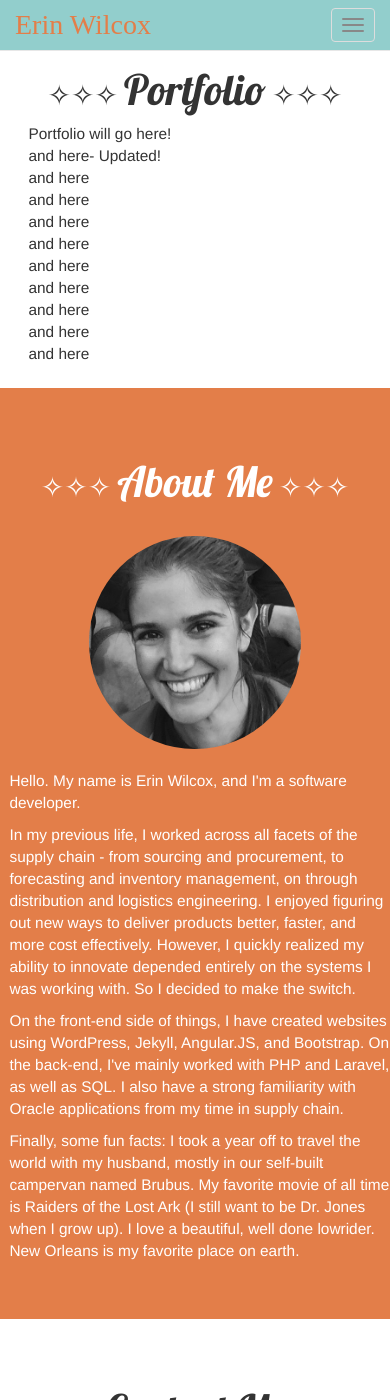
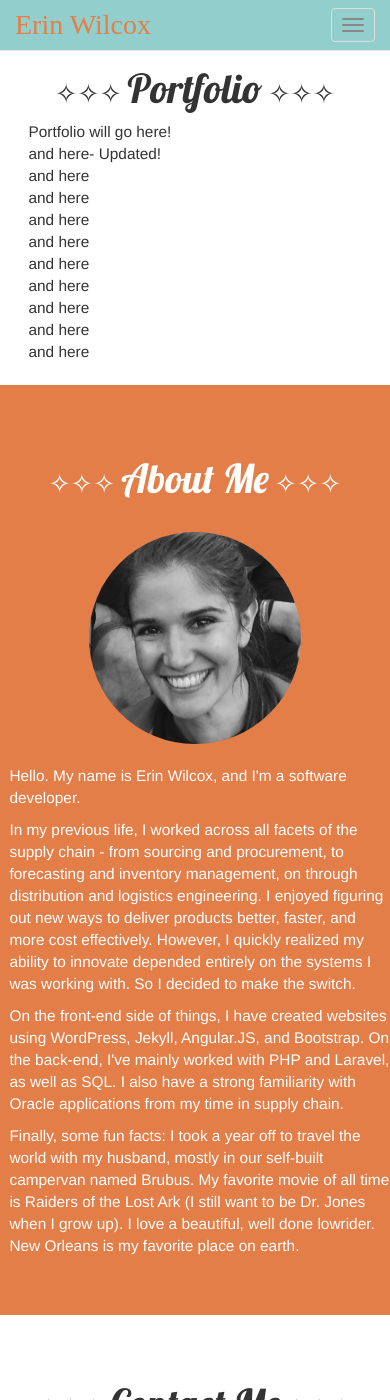
Before and after one commit to brookin8/brookin8.github.io, a Jekyll site: the page built from index.html, in a window 390 px wide and 1400 px high. Built offline with Jekyll 4.4.1, drawn with Linux system fonts in a browser that asks for light colours; nearby versions of some CDN libraries; some web fonts are replaced.

Commit message:
Resizing

```diff
--- a/_includes/header.html
+++ b/_includes/header.html
@@ -53,7 +53,7 @@
       @media only screen
         and (max-width: 736px) {
           h1 {
-            font-size:200%;
+            font-size:190%;
           }
 
           .headingWords {
```
